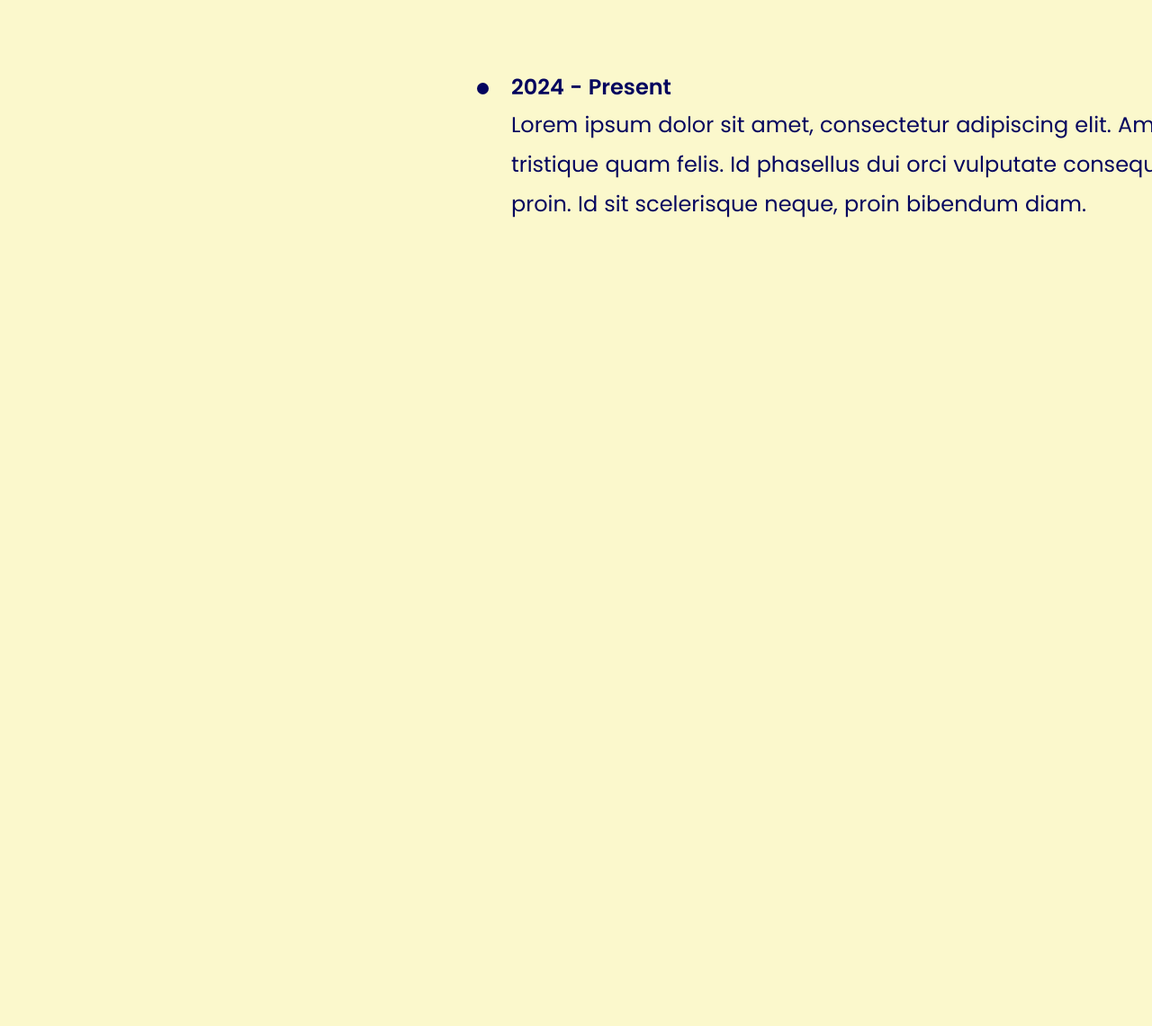
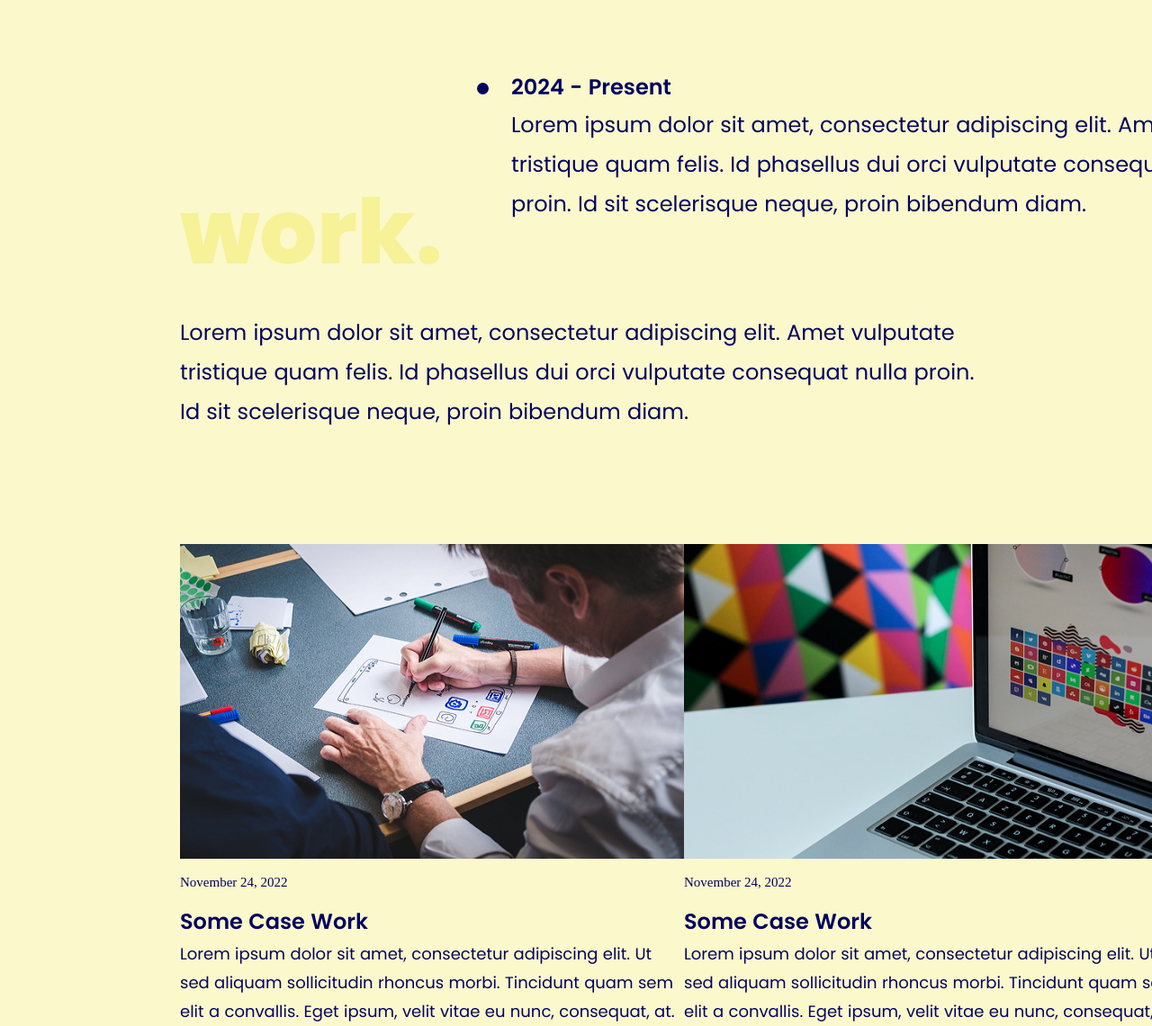
Before and after one commit to DanV-development/my_landing, a plain HTML site: page index.html in a window 1280 px wide. Shown: the part 1465-2606 px from the top of the page at 90% size. Before the commit the page ends 1714 px from the top, so only its background shows below. Drawn offline with Linux system fonts and the light colour scheme; a web font is replaced by a local one.

Commit message:
feat: Added 'work' section

```diff
--- a/index.html
+++ b/index.html
@@ -80,9 +80,10 @@
         </div>
     </section>
 
+    <!-- About section -->
     <section id="about">
-        <div class="about-wrapper">
-            <div class="about-main-content">
+        <div class="wrapper">
+            <div class="section-main-content">
                 <h1>about.</h1>
                 <p>
                     Lorem ipsum dolor sit amet, consectetur adipiscing elit. Amet vulputate
@@ -112,6 +113,50 @@
             </div>
         </div>
     </section>
+
+    <!-- Work section -->
+    <section id="work">
+        <div class="wrapper">
+            <div class="section-main-content">
+                <h1>work.</h1>
+                <p>
+                    Lorem ipsum dolor sit amet, consectetur adipiscing elit. Amet vulputate
+                    tristique quam felis. Id phasellus dui orci vulputate consequat nulla proin.
+                    Id sit scelerisque neque, proin bibendum diam.
+                </p>
+            </div>
+            <div class="work-cases">
+                <div class="work-case-card">
+                    <div class="work-case-card-image">
+                        <img src="img/work_case_1.jpg" alt="">
+                        <span class="work-case-date">November 24, 2022</span>
+                    </div>
+                    <div class="work-case-card-description">
+                        <h4>Some Case Work</h4>
+                        <p>
+                            Lorem ipsum dolor sit amet, consectetur adipiscing elit. Ut sed
+                            aliquam sollicitudin rhoncus morbi. Tincidunt quam sem elit a convallis.
+                            Eget ipsum, velit vitae eu nunc, consequat, at.
+                        </p>
+                    </div>
+                </div>
+                <div class="work-case-card">
+                    <div class="work-case-card-image">
+                        <img src="img/work_case_2.jpg" alt="">
+                        <span class="work-case-date">November 24, 2022</span>
+                    </div>
+                    <div class="work-case-card-description">
+                        <h4>Some Case Work</h4>
+                        <p>
+                            Lorem ipsum dolor sit amet, consectetur adipiscing elit. Ut sed
+                            aliquam sollicitudin rhoncus morbi. Tincidunt quam sem elit a convallis.
+                            Eget ipsum, velit vitae eu nunc, consequat, at.
+                        </p>
+                    </div>
+                </div>
+            </div>
+        </div>
+    </section>
 </body>
 
 </html>
--- a/style.css
+++ b/style.css
@@ -17,6 +17,11 @@
 @font-face {
     font-family: popins-extraBold;
     src: url(fonts/popins/Poppins-ExtraBold.ttf);
+}
+
+@font-face {
+    font-family: popins-italic;
+    src: url(fonts/popins/Poppins-Italic.ttf);
 }
 
 * {
@@ -106,7 +111,7 @@ nav a {
 }
 
 /* --------------------------- Hero section --------------------------- */
-#hero, #about {
+section {
     height: 100vh;
     padding-left: 200px;
 }
@@ -226,13 +231,13 @@ nav a {
 }
 
 
-/* --------------------------- Navbar --------------------------- */
+/* --------------------------- About --------------------------- */
 
-.about-main-content {
+.section-main-content {
     width: 900px;
 }
 
-.about-main-content h1 {
+.section-main-content h1 {
     color: #F7F197;
     padding-bottom: 32px;
 }
@@ -254,3 +259,53 @@ nav a {
 .timeline-date, .timeline-item p {
     padding-left: 18px;
 }
+
+
+/* --------------------------- Work --------------------------- */
+
+.work-cases {
+    display: grid;
+    grid-template-columns: 1fr 1fr;
+    padding-top: 125px;
+}
+
+
+.work-case-card-image {
+    width: 560px;
+    height: 400px;
+    padding-bottom: 50px;
+}
+
+.work-case-card-image img {
+    width: 100%;
+    height: 100%;
+}
+
+.work-case-card-description {
+    width: 560px;
+}
+
+.work-case-card-description span {
+    font-family: popins-semi-bold;
+    font-weight: 600;
+    font-size: 24px;
+    line-height: 44px;
+    letter-spacing: 0;
+}
+
+.work-case-card-description p {
+    font-family: popins-regular;
+    font-weight: 400;
+    font-size: 18px;
+    line-height: 32px;
+    letter-spacing: 0;
+}
+
+.work-case-date {
+    font-family: popins-italic;
+    font-weight: 400;
+    font-size: 15px;
+    line-height: 44px;
+    letter-spacing: 0;
+    color: #03045E;
+}
```
Also changed, not shown: img/work_case_1.jpg (added), img/work_case_2.jpg (added).
